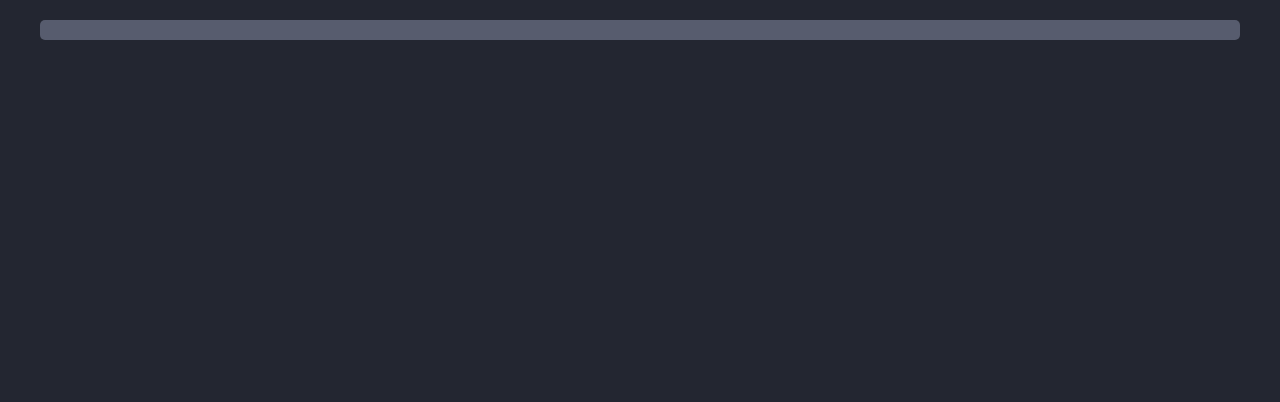
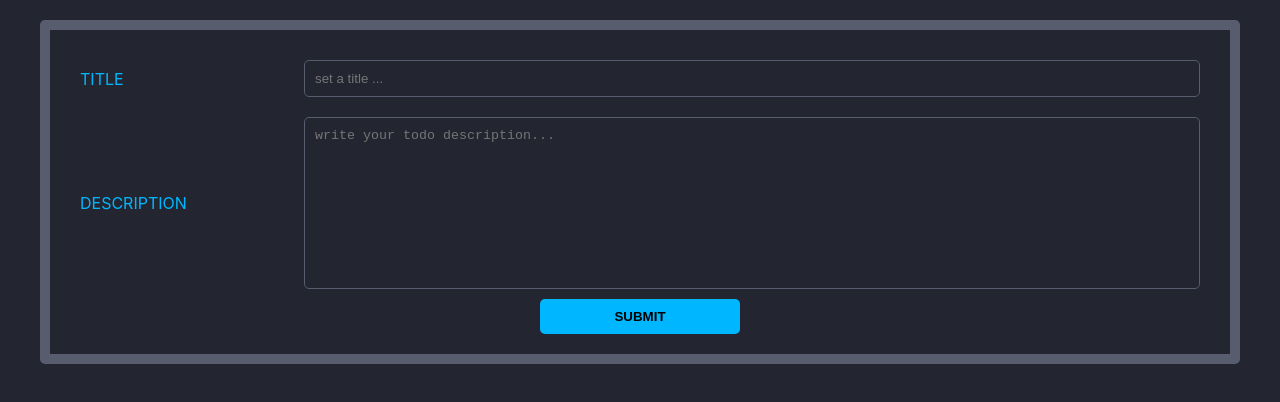
Before and after one commit to majid-hatami-maleki/todoApp, a React (Create React App) app: page / in a window 1280 px wide. Shown: the top 402 px of the page. Built offline with nearby package versions, Linux system fonts and the light colour scheme.

Commit message:
creating and adding display-todos-panel

```diff
--- a/src/components/App.js
+++ b/src/components/App.js
@@ -1,10 +1,11 @@
 import React from 'react'
 import './app.css'
+import NewTodoPanel from './create-todo-panel/newTodoPanel'
 function App() {
     return (
         <div className='app-container'>
             <div className="wrapper">
-
+                <NewTodoPanel />
             </div>
         </div>
     )
--- a/src/components/app.css
+++ b/src/components/app.css
@@ -22,4 +22,9 @@
   background: var(--light-bg);
   padding: 10px;
   border-radius: 5px;
+  display: flex;
+  justify-content: flex-start;
+  align-items: center;
+  flex-direction: column;
+  /*display flex*/
 }
--- a/src/components/create-todo-panel/newTodoPanel.css
+++ b/src/components/create-todo-panel/newTodoPanel.css
@@ -0,0 +1,50 @@
+.newTodoPanel-container {
+  width: 100%;
+  background-color: var(--dark-bg);
+  display: flex;
+  justify-content: center;
+  align-items: center;
+  flex-direction: column;
+  /*display flex*/
+  gap: 10px;
+  padding: 20px;
+}
+.newTodoPanel-container form {
+  width: 100%;
+  display: flex;
+  justify-content: center;
+  align-items: center;
+  flex-direction: column;
+  /*display flex*/
+}
+.newTodoPanel-container label {
+  width: 100%;
+  display: flex;
+  justify-content: space-between;
+  align-items: center;
+  flex-direction: row;
+  /*display flex*/
+  padding: 10px;
+  text-transform: uppercase;
+  color: var(--cool-color);
+}
+.newTodoPanel-container label input[type="text"],
+.newTodoPanel-container label textarea {
+  width: 80%;
+  padding: 10px;
+  background-color: var(--dark-bg);
+  resize: none;
+  border: 1px solid var(--light-bg);
+  border-radius: 5px;
+  color: var(--warn-color);
+}
+.newTodoPanel-container input[type="submit"] {
+  width: 200px;
+  padding: 10px;
+  border-radius: 5px;
+  background-color: var(--cool-color);
+  border: none;
+  text-transform: uppercase;
+  font-weight: bold;
+  cursor: pointer;
+}
--- a/src/components/create-todo-panel/newTodoPanel.js
+++ b/src/components/create-todo-panel/newTodoPanel.js
@@ -1,6 +1,6 @@
 import React from 'react'
 import './newTodoPanel.css'
-function newTodoPanel() {
+function NewTodoPanel() {
     return (
         <div className='newTodoPanel-container'>
             <form onSubmit={(e) => { e.preventDefault() }}>
@@ -10,11 +10,18 @@ function newTodoPanel() {
                 </label>
                 <label>
                     description
-                    <textarea name="new-todo-description-input" id="" cols="30" rows="10"></textarea>
+                    <textarea
+                        name="new-todo-description-input"
+                        id=""
+                        cols="30"
+                        rows="10"
+                        placeholder='write your todo description...'
+                    ></textarea>
                 </label>
+                <input type="submit" />
             </form>
         </div>
     )
 }
 
-export default newTodoPanel
+export default NewTodoPanel
```
